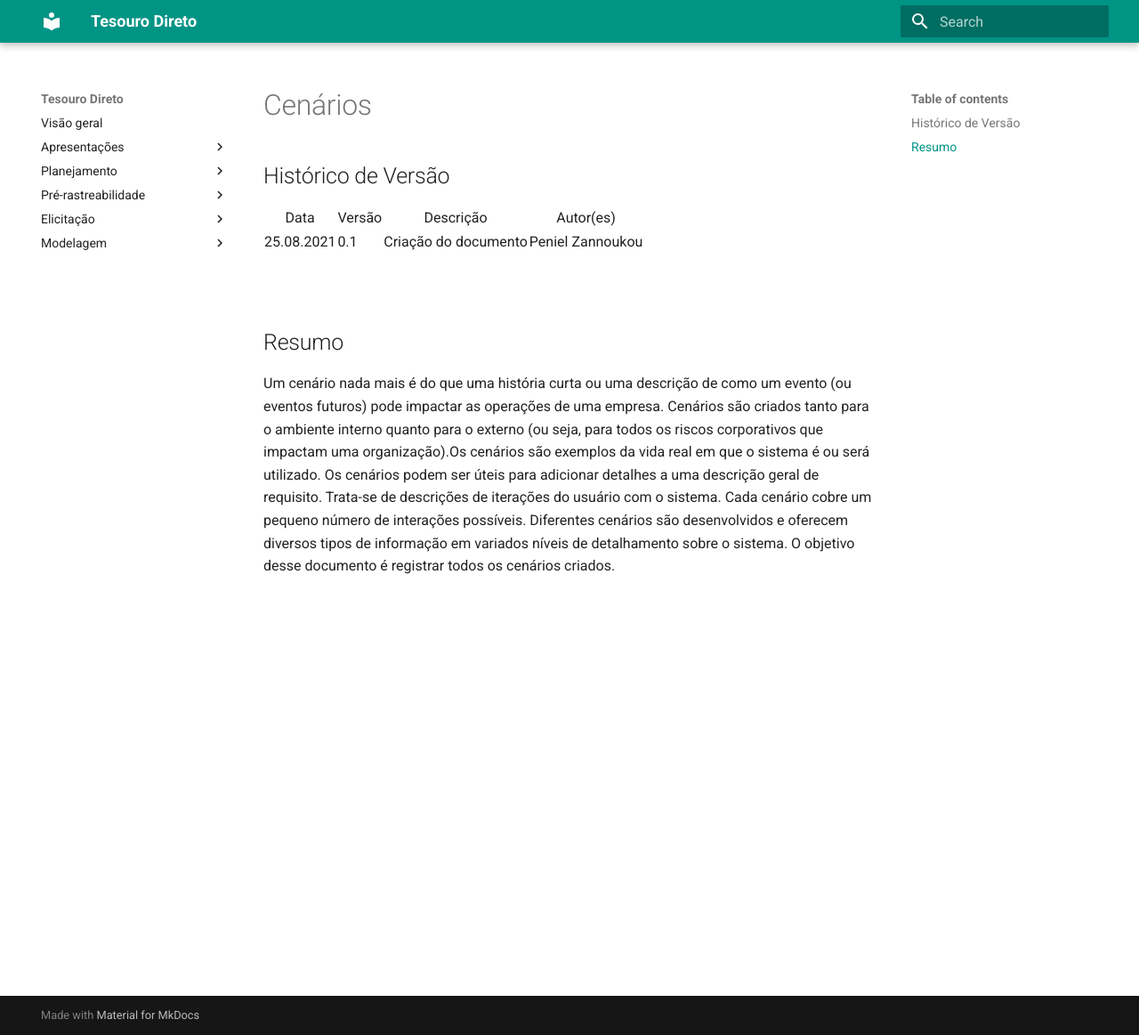
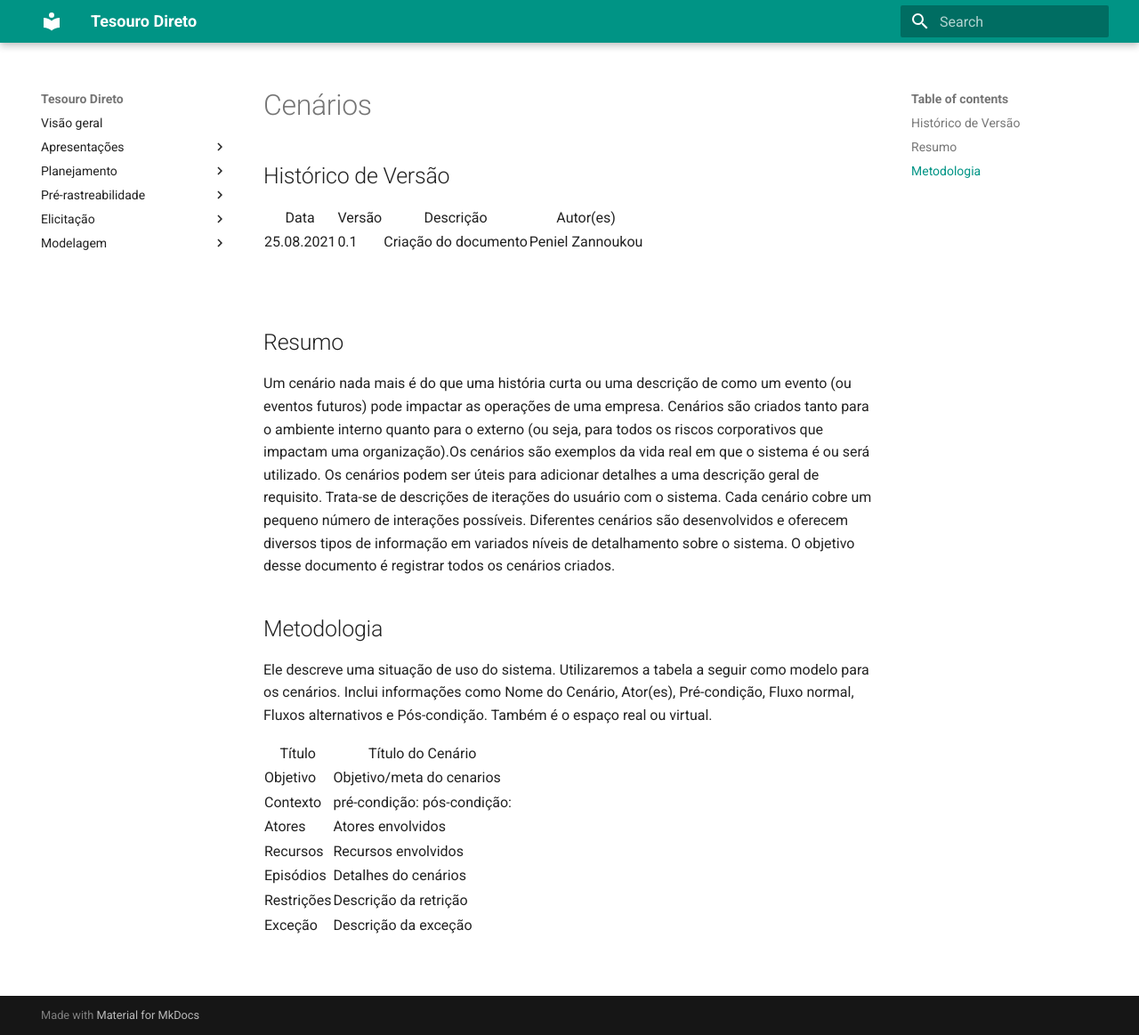
Before and after one commit to mibasFerraz/2021.1-TesouroDireto, an MkDocs documentation site: the page built from docs/modelagem/cenarios.md, in a window 1280 px wide and 1163 px high. Shown: the whole window at 89% size. Built offline with MkDocs 1.6.1 and Material for MkDocs 9.7.7, drawn with Linux system fonts in a browser that asks for light colours.

Commit message:
(#30) Metodologia

```diff
--- a/docs/modelagem/cenarios.md
+++ b/docs/modelagem/cenarios.md
@@ -24,3 +24,48 @@
 ## Resumo
 
 Um cenário nada mais é do que uma história curta ou uma descrição de como um evento (ou eventos futuros) pode impactar as operações de uma empresa. Cenários são criados tanto para o ambiente interno quanto para o externo (ou seja, para todos os riscos corporativos que impactam uma organização).Os cenários são exemplos da vida real em que o sistema é ou será utilizado. Os cenários podem ser úteis para adicionar detalhes a uma descrição geral de requisito. Trata-se de descrições de iterações do usuário com o sistema. Cada cenário cobre um pequeno número de interações possíveis. Diferentes cenários são desenvolvidos e oferecem diversos tipos de informação em variados níveis de detalhamento sobre o sistema. O objetivo desse documento é registrar todos os cenários criados.
+
+## Metodologia
+
+Ele descreve uma situação de uso do sistema. Utilizaremos a tabela a seguir como modelo para os cenários.
+Inclui informações como Nome do Cenário, Ator(es), Pré-condição, Fluxo normal, Fluxos alternativos e Pós-condição. Também é o espaço real ou virtual.
+
+<table class="table table-striped border">
+    <thead>
+        <th>Título</th>
+        <th>Título do Cenário</th>
+    </thead>
+    <tbody>
+        <tr>
+            <td>Objetivo</td>
+            <td>Objetivo/meta do cenarios</td>
+        </tr>
+        <tr>
+            <td>Contexto</td>
+            <td>pré-condição:
+                pós-condição:
+            </td>
+        </tr>
+        <tr>
+            <td>Atores</td>
+            <td>Atores envolvidos</td>
+        </tr>
+        <tr>
+            <td>Recursos</td>
+            <td>Recursos envolvidos</td>
+        </tr>
+        <tr>
+            <td>Episódios</td>
+            <td>Detalhes do cenários</td>
+        </tr>
+        <tr>
+            <td>Restrições</td>
+            <td>Descrição da retrição</td>
+        </tr>
+        <tr>
+            <td>Exceção</td>
+            <td>Descrição da exceção</td>
+        </tr>
+    </tbody>
+</table>
+<br>
```
